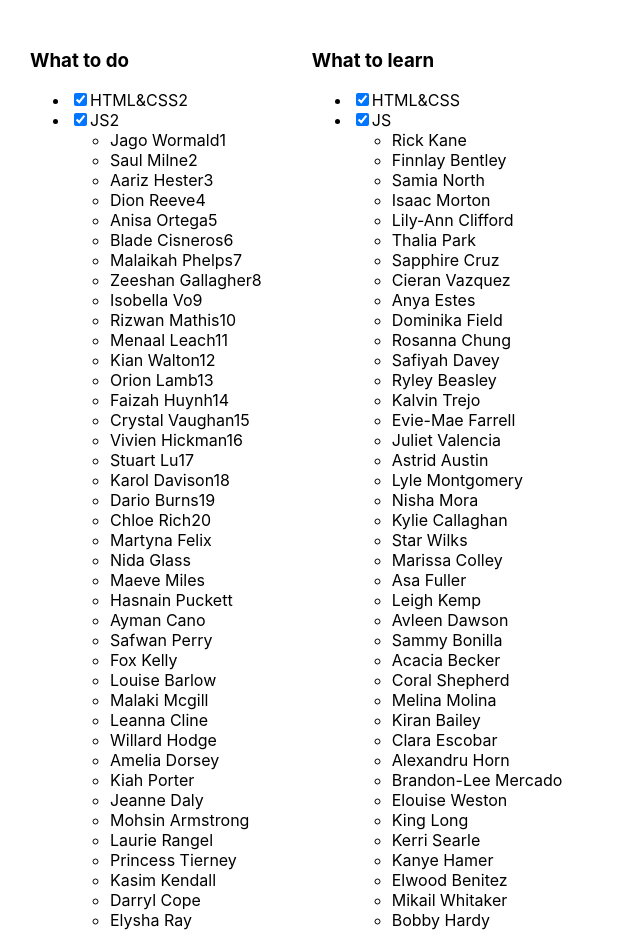
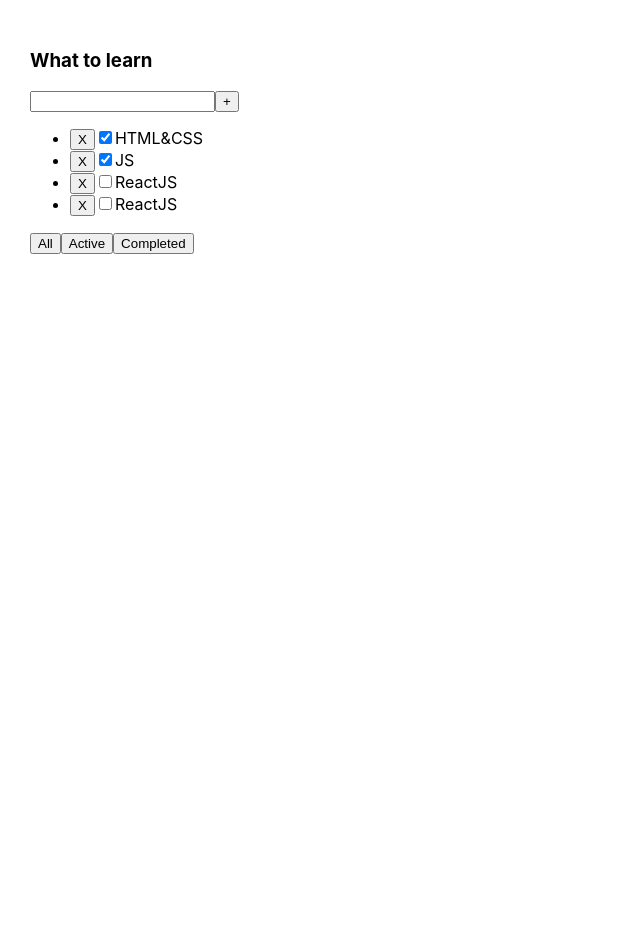
Before and after one commit to IgorBerezhnoy/todolistWithIgor, a React (Create React App) app: page / in a window 1280 px wide. Shown: the top 932 px of the page, without its empty margins (0-640 px from the left). After the commit the page ends 800 px from the top, so only its background shows below. Built offline with nearby package versions, Linux system fonts and the light colour scheme.

Commit message:
finished lessons 2 tasks

```diff
--- a/src/App.tsx
+++ b/src/App.tsx
@@ -1,314 +1,47 @@
-import React from 'react';
+import React, {useState} from 'react';
 import './App.css';
-import {TASK, TASKType} from './TASK';
+import {TaskType, Todolist} from './Todolist';
 
 
-// Hi Guys!
-// Let's reinforce our current session!
-// -You have 2 arrays. You should create a new component TASKS, where you will render these arrays.
-// -Don't forget to assign types to our data.
-
+export type ButtonNameType = 'all' | 'active' | 'completed'
 
 function App() {
-    const data1 = {
-        title: 'What to do',
-        tasks: [
-            {taskId: 1, title: 'HTML&CSS2', isDone: true},
-            {taskId: 2, title: 'JS2', isDone: true}
-        ],
-        students: [
-            'Jago Wormald1',
-            'Saul Milne2',
-            'Aariz Hester3',
-            'Dion Reeve4',
-            'Anisa Ortega5',
-            'Blade Cisneros6',
-            'Malaikah Phelps7',
-            'Zeeshan Gallagher8',
-            'Isobella Vo9',
-            'Rizwan Mathis10',
-            'Menaal Leach11',
-            'Kian Walton12',
-            'Orion Lamb13',
-            'Faizah Huynh14',
-            'Crystal Vaughan15',
-            'Vivien Hickman16',
-            'Stuart Lu17',
-            'Karol Davison18',
-            'Dario Burns19',
-            'Chloe Rich20',
-            'Martyna Felix',
-            'Nida Glass',
-            'Maeve Miles',
-            'Hasnain Puckett',
-            'Ayman Cano',
-            'Safwan Perry',
-            'Fox Kelly',
-            'Louise Barlow',
-            'Malaki Mcgill',
-            'Leanna Cline',
-            'Willard Hodge',
-            'Amelia Dorsey',
-            'Kiah Porter',
-            'Jeanne Daly',
-            'Mohsin Armstrong',
-            'Laurie Rangel',
-            'Princess Tierney',
-            'Kasim Kendall',
-            'Darryl Cope',
-            'Elysha Ray',
-            'Liyana Harris',
-            'Kashif Blackburn',
-            'Atif Zimmerman',
-            'Sila Hartley',
-            'Ralphie Hebert',
-        ]
+
+    let [tasks, setTasks] = useState<Array<TaskType>>([
+        {id: 1, title: 'HTML&CSS', isDone: true},
+        {id: 2, title: 'JS', isDone: true},
+        {id: 3, title: 'ReactJS', isDone: false},
+        {id: 4, title: 'ReactJS', isDone: false}
+    ]);
+    const removeTask = (id: number) => {
+        setTasks(tasks.filter(el => el.id !== id));
     };
-    const data2 = {
-        title: 'What to learn',
-        tasks: [
-            {taskId: 1, title: 'HTML&CSS', isDone: true},
-            {taskId: 2, title: 'JS', isDone: true}
-        ],
-        students: [
-            'Rick Kane',
-            'Finnlay Bentley',
-            'Samia North',
-            'Isaac Morton',
-            'Lily-Ann Clifford',
-            'Thalia Park',
-            'Sapphire Cruz',
-            'Cieran Vazquez',
-            'Anya Estes',
-            'Dominika Field',
-            'Rosanna Chung',
-            'Safiyah Davey',
-            'Ryley Beasley',
-            'Kalvin Trejo',
-            'Evie-Mae Farrell',
-            'Juliet Valencia',
-            'Astrid Austin',
-            'Lyle Montgomery',
-            'Nisha Mora',
-            'Kylie Callaghan',
-            'Star Wilks',
-            'Marissa Colley',
-            'Asa Fuller',
-            'Leigh Kemp',
-            'Avleen Dawson',
-            'Sammy Bonilla',
-            'Acacia Becker',
-            'Coral Shepherd',
-            'Melina Molina',
-            'Kiran Bailey',
-            'Clara Escobar',
-            'Alexandru Horn',
-            'Brandon-Lee Mercado',
-            'Elouise Weston',
-            'King Long',
-            'Kerri Searle',
-            'Kanye Hamer',
-            'Elwood Benitez',
-            'Mikail Whitaker',
-            'Bobby Hardy',
-            'Talha Ferry',
-            'Priscilla Landry',
-            'Olivia-Grace Cain',
-            'Kiaan Wallace',
-            'Wesley Padilla90',
-            'Ella-Grace Wooten91',
-            'Kaif Molloy92',
-            'Kamal Broadhurst93',
-            'Bianca Ferrell94',
-            'Micheal Talbot95',
-        ]
+
+/*    let [filter, SetFilter] = useState('all');
+
+    const filteredTask = (buttonName: ButtonNameType) => {
+        SetFilter(buttonName);
     };
+
+    let tasksForTodolist = tasks;
+
+    if (filter === 'active') {
+        tasksForTodolist = tasks.filter(el => !el.isDone);
+    }
+  if (filter === 'completed') {
+        tasksForTodolist = tasks.filter(el => el.isDone);
+    }*/
+
 
     return (
         <div className="App">
-            <TASK data={data1}/>
-            <TASK data={data2}/>
+            <Todolist title="What to learn"
+                      tasks={tasks}
+                      removeTask={removeTask}
+                      />
+
         </div>
     );
 }
 
 export default App;
-
-
-//--------------------------------------------------------------
-// import React from 'react';
-// import './App.css';
-// import {Tasks} from "./Tasks";
-//
-// export type DataType = {
-//     title: string
-//     tasks: Array<TasksType>
-//     students: Array<string>
-// }
-// export type TasksType = {
-//     taskId: number
-//     title: string
-//     isDone: boolean
-// }
-//
-//
-// function App() {
-//     const data1= {
-//         title: "What to do",
-//         tasks: [
-//             {taskId: 1, title: "HTML&CSS2", isDone: true},
-//             {taskId: 2, title: "JS2", isDone: true}
-//         ],
-//         students: [
-//             'Jago Wormald1',
-//             'Saul Milne2',
-//             'Aariz Hester3',
-//             'Dion Reeve4',
-//             'Anisa Ortega5',
-//             'Blade Cisneros6',
-//             'Malaikah Phelps7',
-//             'Zeeshan Gallagher8',
-//             'Isobella Vo9',
-//             'Rizwan Mathis10',
-//             'Menaal Leach11',
-//             'Kian Walton12',
-//             'Orion Lamb13',
-//             'Faizah Huynh14',
-//             'Crystal Vaughan15',
-//             'Vivien Hickman16',
-//             'Stuart Lu17',
-//             'Karol Davison18',
-//             'Dario Burns19',
-//             'Chloe Rich20',
-//             'Martyna Felix',
-//             'Nida Glass',
-//             'Maeve Miles',
-//             'Hasnain Puckett',
-//             'Ayman Cano',
-//             'Safwan Perry',
-//             'Fox Kelly',
-//             'Louise Barlow',
-//             'Malaki Mcgill',
-//             'Leanna Cline',
-//             'Willard Hodge',
-//             'Amelia Dorsey',
-//             'Kiah Porter',
-//             'Jeanne Daly',
-//             'Mohsin Armstrong',
-//             'Laurie Rangel',
-//             'Princess Tierney',
-//             'Kasim Kendall',
-//             'Darryl Cope',
-//             'Elysha Ray',
-//             'Liyana Harris',
-//             'Kashif Blackburn',
-//             'Atif Zimmerman',
-//             'Sila Hartley',
-//             'Ralphie Hebert',
-//         ]
-//     }
-//     const data2 = {
-//         title: "What to learn",
-//         tasks: [
-//             {taskId: 1, title: "HTML&CSS", isDone: true},
-//             {taskId: 2, title: "JS", isDone: true}
-//         ],
-//         students: [
-//             'Rick Kane',
-//             'Finnlay Bentley',
-//             'Samia North',
-//             'Isaac Morton',
-//             'Lily-Ann Clifford',
-//             'Thalia Park',
-//             'Sapphire Cruz',
-//             'Cieran Vazquez',
-//             'Anya Estes',
-//             'Dominika Field',
-//             'Rosanna Chung',
-//             'Safiyah Davey',
-//             'Ryley Beasley',
-//             'Kalvin Trejo',
-//             'Evie-Mae Farrell',
-//             'Juliet Valencia',
-//             'Astrid Austin',
-//             'Lyle Montgomery',
-//             'Nisha Mora',
-//             'Kylie Callaghan',
-//             'Star Wilks',
-//             'Marissa Colley',
-//             'Asa Fuller',
-//             'Leigh Kemp',
-//             'Avleen Dawson',
-//             'Sammy Bonilla',
-//             'Acacia Becker',
-//             'Coral Shepherd',
-//             'Melina Molina',
-//             'Kiran Bailey',
-//             'Clara Escobar',
-//             'Alexandru Horn',
-//             'Brandon-Lee Mercado',
-//             'Elouise Weston',
-//             'King Long',
-//             'Kerri Searle',
-//             'Kanye Hamer',
-//             'Elwood Benitez',
-//             'Mikail Whitaker',
-//             'Bobby Hardy',
-//             'Talha Ferry',
-//             'Priscilla Landry',
-//             'Olivia-Grace Cain',
-//             'Kiaan Wallace',
-//             'Wesley Padilla90',
-//             'Ella-Grace Wooten91',
-//             'Kaif Molloy92',
-//             'Kamal Broadhurst93',
-//             'Bianca Ferrell94',
-//             'Micheal Talbot95',
-//         ]
-//     }
-//
-//     return (
-//         <div className="App">
-//             <Tasks data={data1}/>
-//             <Tasks data={data2}/>
-//         </div>
-//     );
-// }
-//
-// export default App;
-
-// import React from 'react';
-// import {DataType} from "./App";
-//
-// type  TasksPropsType = {
-//     data: DataType
-// }
-//
-// export const Tasks = (props: TasksPropsType) => {
-//     return (
-//         <div>
-//             <h1>{props.data.title}</h1>
-//             <ul>
-//                 {props.data.tasks.map(el => {
-//                     return (
-//                         <li>
-//                             <span>{el.taskId}</span>
-//                             <span>{el.title}</span>
-//                             <span>{el.isDone}</span>
-//                         </li>
-//                     )
-//                 })}
-//             </ul>
-//
-//             <ul>
-//                 {props.data.students.map(el => {
-//                     return (
-//                         <li>{el}</li>
-//                     )
-//                 })}
-//             </ul>
-//         </div>
-//     );
-// };
-
-//--------------------------------------------------------------
--- a/src/TASK.tsx
+++ /dev/null
@@ -1,26 +0,0 @@
-export type TASKType = {
-    data: DataType
-}
-
-export type DataType = {
-    title: string
-    tasks: Array<tasksType>
-    students: Array<string>
-
-}
-export type tasksType = {
-    taskId: number
-    title: string
-    isDone: boolean
-}
-
-export const TASK = (props: TASKType) => {
-    return (<div>
-        <h3>{props.data.title}</h3>
-        <ul>
-            {props.data.tasks.map(el => <li key={el.taskId}><input type="checkbox" checked={el.isDone}/>
-                <span>{el.title}</span></li>)}
-            <ul>{props.data.students.map(el=><li key={Math.random()}>{el}</li>)}</ul>
-        </ul>
-    </div>);
-};
--- /dev/null
+++ b/src/Todolist.tsx
@@ -0,0 +1,61 @@
+import React, {useState} from 'react';
+import {ButtonNameType} from './App';
+
+export type TaskType = {
+    id: number
+    title: string
+    isDone: boolean
+}
+
+type PropsType = {
+    title: string
+    tasks: Array<TaskType>
+    removeTask: (id: number) => void
+
+}
+
+export function Todolist(props: PropsType) {
+
+    let [filter, SetFilter] = useState('all');
+
+    const filteredTask = (buttonName: ButtonNameType) => {
+        SetFilter(buttonName);
+    };
+
+
+    const durshlagFoo = () => {
+
+        let tasksForTodolist = props.tasks;
+        if (filter === 'active') {
+            tasksForTodolist = props.tasks.filter(el => !el.isDone);
+        }
+        if (filter === 'completed') {
+            tasksForTodolist = props.tasks.filter(el => el.isDone);
+        }
+        return tasksForTodolist;
+
+    };
+
+
+    return <div>
+        <h3>{props.title}</h3>
+        <div>
+            <input/>
+            <button>+</button>
+        </div>
+        <ul>
+            {durshlagFoo().map(el => <li key={el.id}>
+                <button onClick={() => props.removeTask(el.id)}>X</button>
+                <input type="checkbox" checked={el.isDone}/>
+                <span>{el.title}</span>
+            </li>)}
+
+
+        </ul>
+        <div>
+            <button onClick={() => filteredTask('all')}>All</button>
+            <button onClick={() => filteredTask('active')}>Active</button>
+            <button onClick={() => filteredTask('completed')}>Completed</button>
+        </div>
+    </div>;
+}
```
